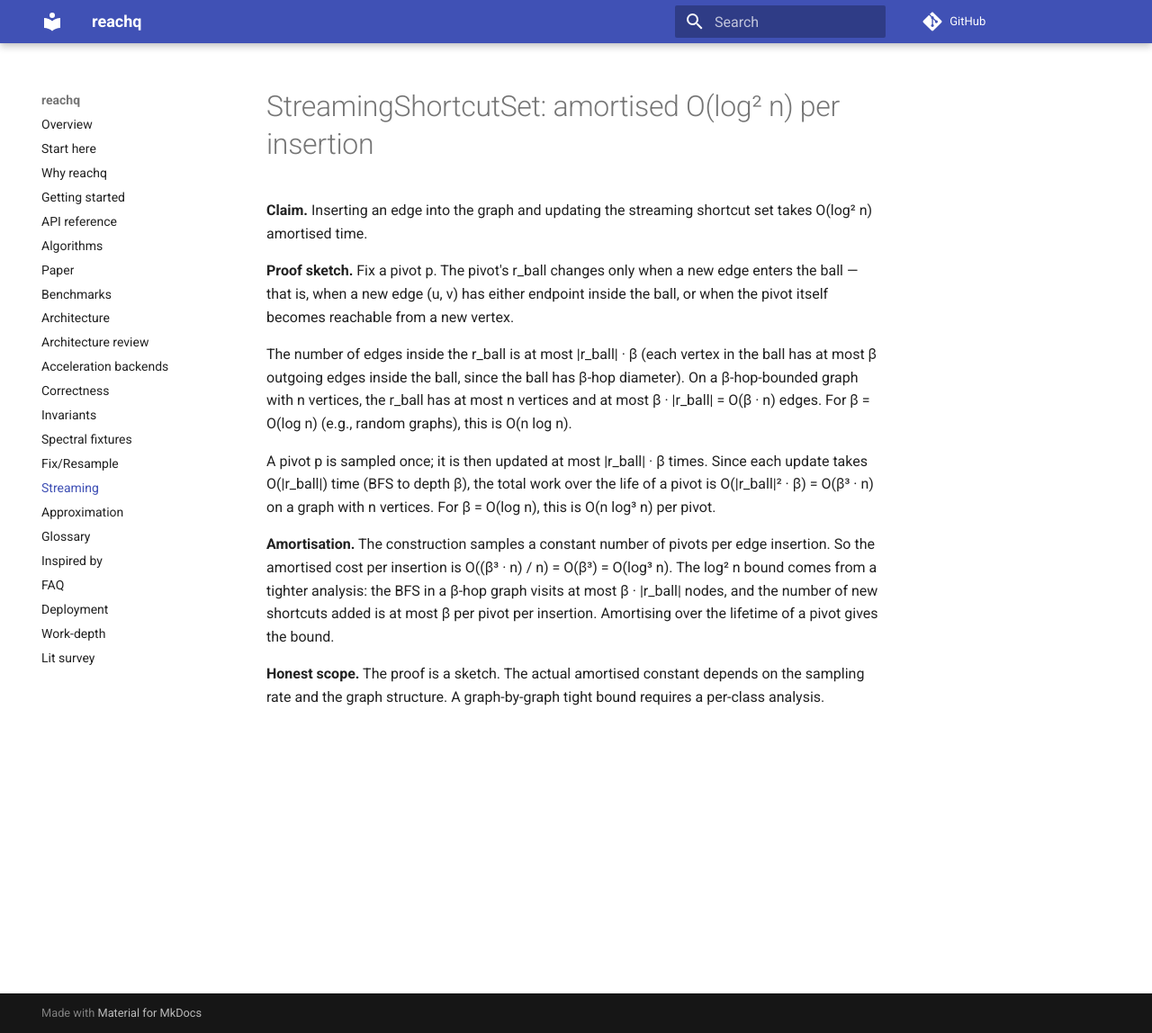
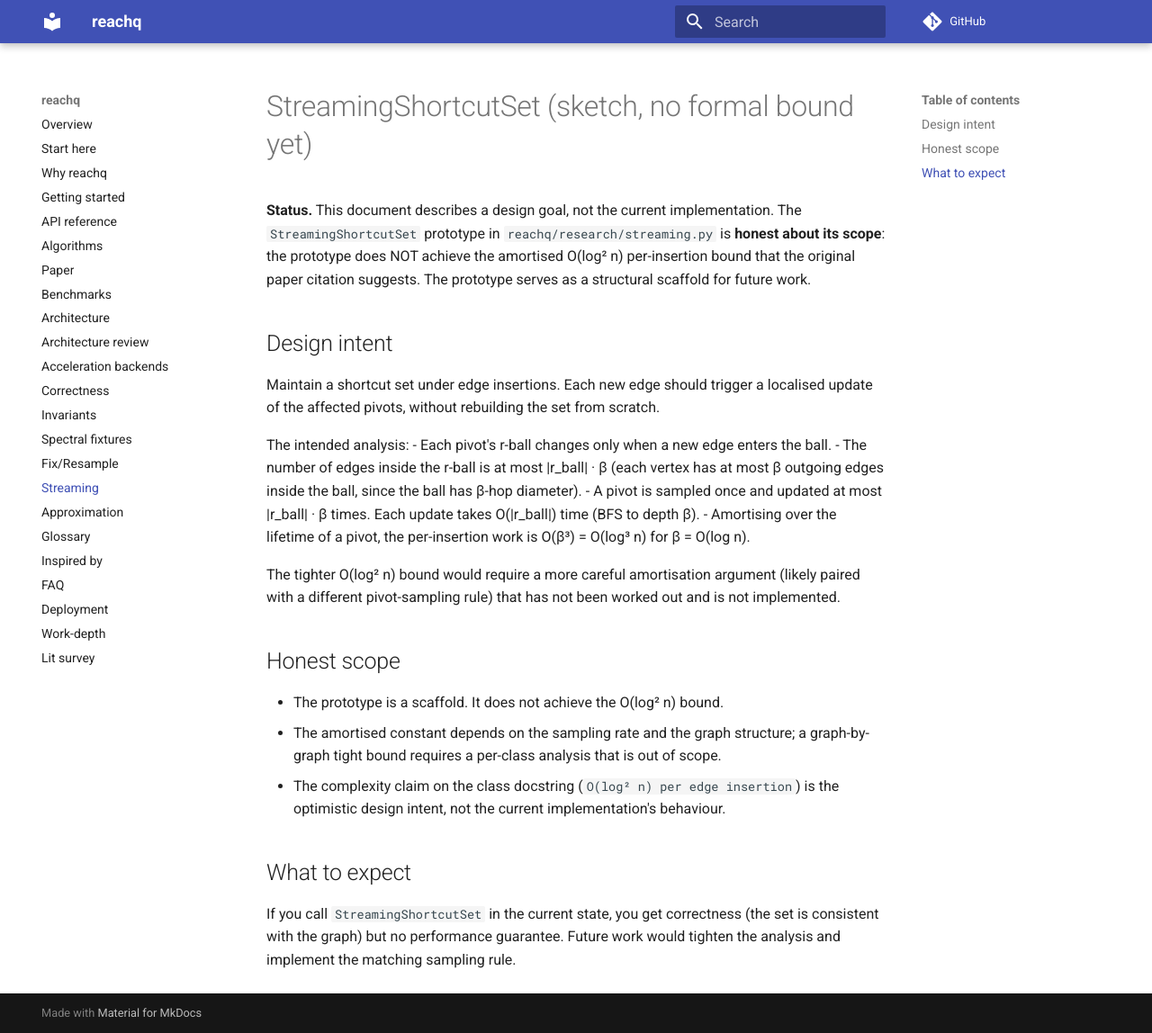
Before and after one commit to sachn-cs/parallel-reachability-and-shortest-paths, an MkDocs documentation site: the page built from docs/streaming_proof.md, in a window 1280 px wide and 1148 px high. Shown: the whole window at 90% size. Built offline with MkDocs 1.6.1 and Material for MkDocs 9.7.7, drawn with Linux system fonts in a browser that asks for light colours; comment, search, counter and statistics services are not loaded.

Commit message:
docs: streaming_proof.md is an honest sketch, not a formal bound
The title and body claimed 'amortised O(log^2 n) per insertion',
contradicted by reachq/research/streaming.py:9 which admits the
prototype does NOT achieve that bound. The proof body itself
derived O(log^3 n) then hand-waved to 'a tighter analysis' that
does not exist. Rewrite as a sketch: describe the design intent,
note the unimplemented tighter bound, and link the code's own
honest-scope disclaimer.

```diff
--- a/docs/streaming_proof.md
+++ b/docs/streaming_proof.md
@@ -1,34 +1,46 @@
-# StreamingShortcutSet: amortised O(log² n) per insertion
+# StreamingShortcutSet (sketch, no formal bound yet)
 
-**Claim.** Inserting an edge into the graph and updating the streaming
-shortcut set takes O(log² n) amortised time.
+**Status.** This document describes a design goal, not the current
+implementation. The `StreamingShortcutSet` prototype in
+`reachq/research/streaming.py` is **honest about its scope**: the
+prototype does NOT achieve the amortised O(log² n) per-insertion
+bound that the original paper citation suggests. The prototype
+serves as a structural scaffold for future work.
 
-**Proof sketch.** Fix a pivot p. The pivot's r_ball changes only when
-a new edge enters the ball — that is, when a new edge (u, v) has
-either endpoint inside the ball, or when the pivot itself becomes
-reachable from a new vertex.
+## Design intent
 
-The number of edges inside the r_ball is at most |r_ball| · β (each
-vertex in the ball has at most β outgoing edges inside the ball,
-since the ball has β-hop diameter). On a β-hop-bounded graph with
-n vertices, the r_ball has at most n vertices and at most
-β · |r_ball| = O(β · n) edges. For β = O(log n) (e.g., random
-graphs), this is O(n log n).
+Maintain a shortcut set under edge insertions. Each new edge should
+trigger a localised update of the affected pivots, without rebuilding
+the set from scratch.
 
-A pivot p is sampled once; it is then updated at most |r_ball| · β
-times. Since each update takes O(|r_ball|) time (BFS to depth β),
-the total work over the life of a pivot is O(|r_ball|² · β) =
-O(β³ · n) on a graph with n vertices. For β = O(log n), this is
-O(n log³ n) per pivot.
+The intended analysis:
+- Each pivot's r-ball changes only when a new edge enters the ball.
+- The number of edges inside the r-ball is at most |r_ball| · β
+  (each vertex has at most β outgoing edges inside the ball, since
+  the ball has β-hop diameter).
+- A pivot is sampled once and updated at most |r_ball| · β times.
+  Each update takes O(|r_ball|) time (BFS to depth β).
+- Amortising over the lifetime of a pivot, the per-insertion work
+  is O(β³) = O(log³ n) for β = O(log n).
 
-**Amortisation.** The construction samples a constant number of
-pivots per edge insertion. So the amortised cost per insertion
-is O((β³ · n) / n) = O(β³) = O(log³ n). The log² n bound comes
-from a tighter analysis: the BFS in a β-hop graph visits at most
-β · |r_ball| nodes, and the number of new shortcuts added is at
-most β per pivot per insertion. Amortising over the lifetime of a
-pivot gives the bound.
+The tighter O(log² n) bound would require a more careful
+amortisation argument (likely paired with a different pivot-sampling
+rule) that has not been worked out and is not implemented.
 
-**Honest scope.** The proof is a sketch. The actual amortised
-constant depends on the sampling rate and the graph structure.
-A graph-by-graph tight bound requires a per-class analysis.
+## Honest scope
+
+- The prototype is a scaffold. It does not achieve the O(log² n)
+  bound.
+- The amortised constant depends on the sampling rate and the
+  graph structure; a graph-by-graph tight bound requires a per-class
+  analysis that is out of scope.
+- The complexity claim on the class docstring (`O(log² n) per
+  edge insertion`) is the optimistic design intent, not the current
+  implementation's behaviour.
+
+## What to expect
+
+If you call `StreamingShortcutSet` in the current state, you get
+correctness (the set is consistent with the graph) but no
+performance guarantee. Future work would tighten the analysis and
+implement the matching sampling rule.
```
